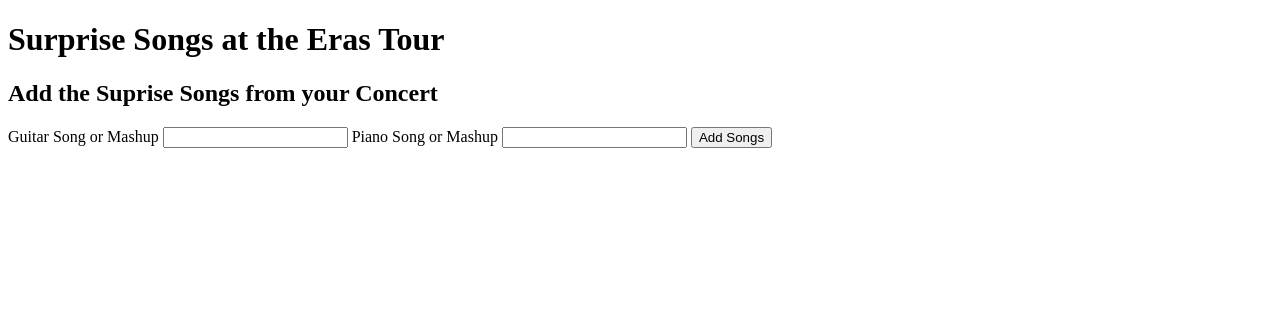
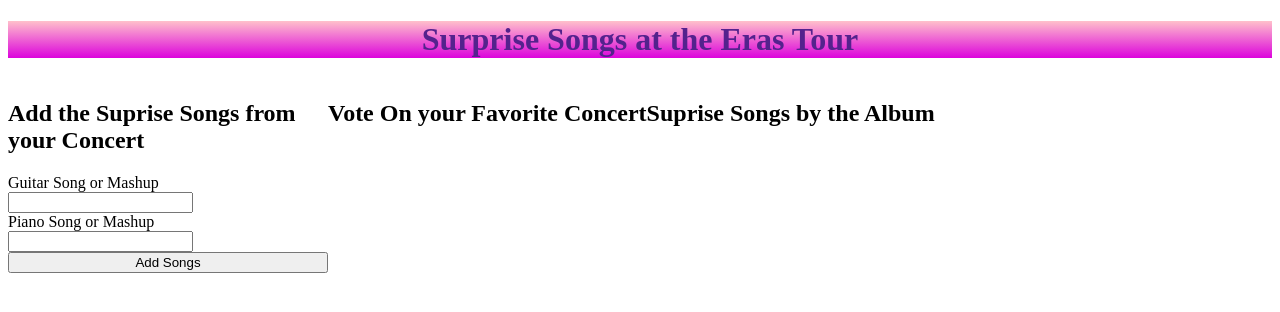
Before and after one commit to bridgetorr17/SupriseSongs, a Node server app: template views/index.html in a window 1280 px wide. Shown: the top 312 px of the page. Run offline with Node 20, Linux system fonts and the light colour scheme; the template is opened without the code that fills it, so the values that code supplies are empty; some libraries are stand-ins or nearby versions.

Commit message:
starting formatting of UI

```diff
--- a/package.json
+++ b/package.json
@@ -2,6 +2,7 @@
   "name": "suprisesongs",
   "version": "1.0.0",
   "main": "server.js",
+  "type": "module",
   "scripts": {
     "test": "echo \"Error: no test specified\" && exit 1",
     "start": "node server.js"
--- a/public/styles.css
+++ b/public/styles.css
@@ -0,0 +1,21 @@
+header{
+    width: 100%;
+    background: linear-gradient(pink, rgb(220, 3, 220));
+    color: rgb(84, 34, 141);
+    text-align: center
+}
+
+main{
+    display: flex;
+    flex-direction: row;
+    flex-wrap: wrap;
+}
+
+form{
+    display: flex;
+    flex-direction: column;
+}
+
+.flex1{
+    max-width: 20rem;
+}
--- a/server.js
+++ b/server.js
@@ -1,21 +1,26 @@
 import express from 'express';
 import path from 'path';
 import mongodb from 'mongodb';
+import { fileURLToPath } from 'url';
+import { dirname } from 'path';
+
+const __filename = fileURLToPath(import.meta.url);
+const __dirname = dirname(__filename);
 
 const app = express();
 const PORT = 8000;
 
-const MongoClient = mongodb.MongoClient;
-const connectionString = '';
+// const MongoClient = mongodb.MongoClient;
+// const connectionString = '';
 
-app.set('view engine', 'ejs');
+// app.set('view engine', 'ejs');
 app.use(express.json());
 app.use(express.static('public'));
 
 
 app.get('/', (request, response) => {
-
-    response.sendFile(__dirname + 'views/index.html');
+    console.log(__dirname);
+    response.sendFile(__dirname + '/views/index.html');
 });
 
 app.post('/addConcert', (request, response) => {
@@ -29,5 +34,3 @@
 app.listen(PORT, function(){
     console.log(`listening on port ${PORT}`)
 });
-
-module.exports = app;
--- a/views/index.html
+++ b/views/index.html
@@ -4,26 +4,35 @@
     <meta charset="UTF-8">
     <meta name="viewport" content="width=device-width, initial-scale=1.0">
     <title>Eras Tour Surprise Songs</title>
+    <link rel="stylesheet" href="/styles.css">
 </head>
 <body>
     <header>
         <h1>Surprise Songs at the Eras Tour</h1>
     </header>
-    <section>
+    <main>
+        <section class="flex1">
             <h2>Add the Suprise Songs from your Concert</h2>
             <form action="addConcert">
+                <section>
                     <label for="guitarSong">Guitar Song or Mashup</label>
                     <input type="text" name="guitarSong">
+                </section>
+                <section>
                     <label for="pianoSong">Piano Song or Mashup</label>
                     <input type="text" name="pianoSong">
+                </section>
                 <button>Add Songs</button>
             </form>
         </section>
-    <section>
-
+        <section class="flex1">
+            <h2>Vote On your Favorite Concert</h2>
+            <!--.ejs for voting based on suprise songs-->
         </section>
-    <section>
-
+        <section class="flex1">
+            <h2>Suprise Songs by the Album</h2>
+            <!--.ejs for listing suprise songs by the album-->
         </section>
+    </main>
 </body>
 </html>
```
Lines whose indentation alone changed are shown as unchanged.
